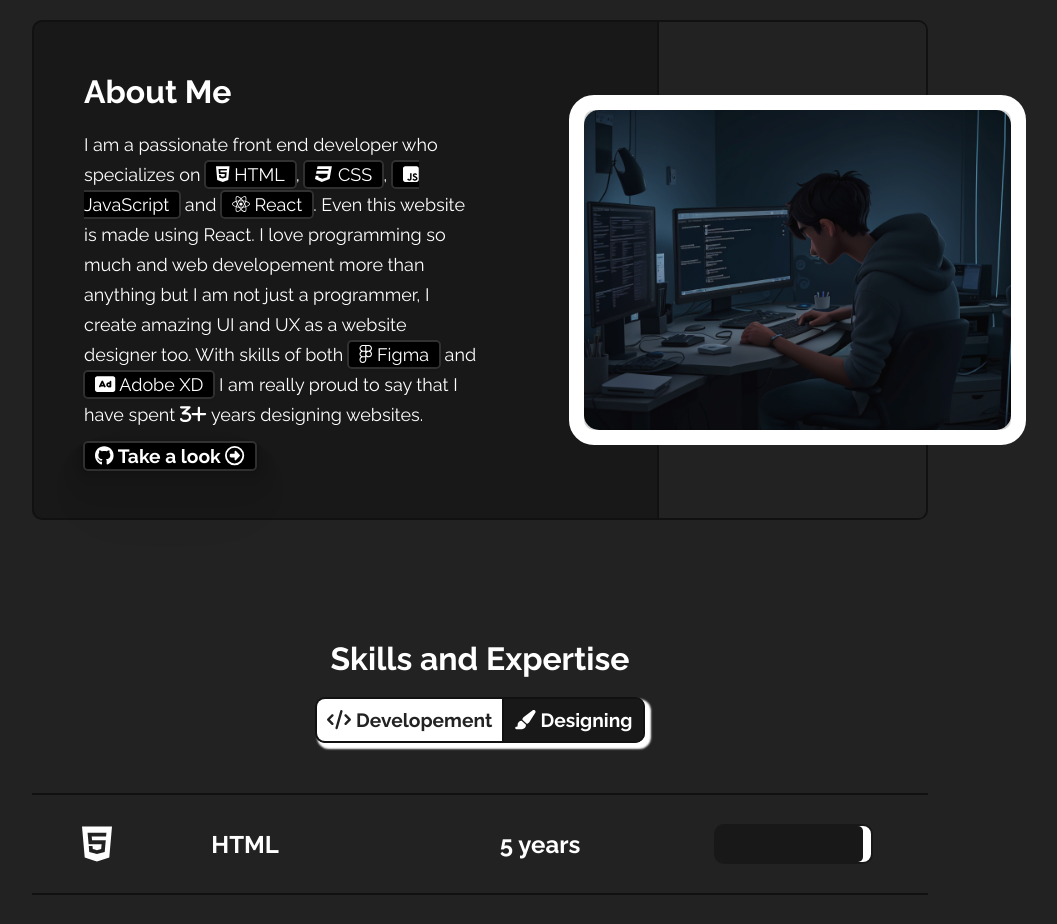
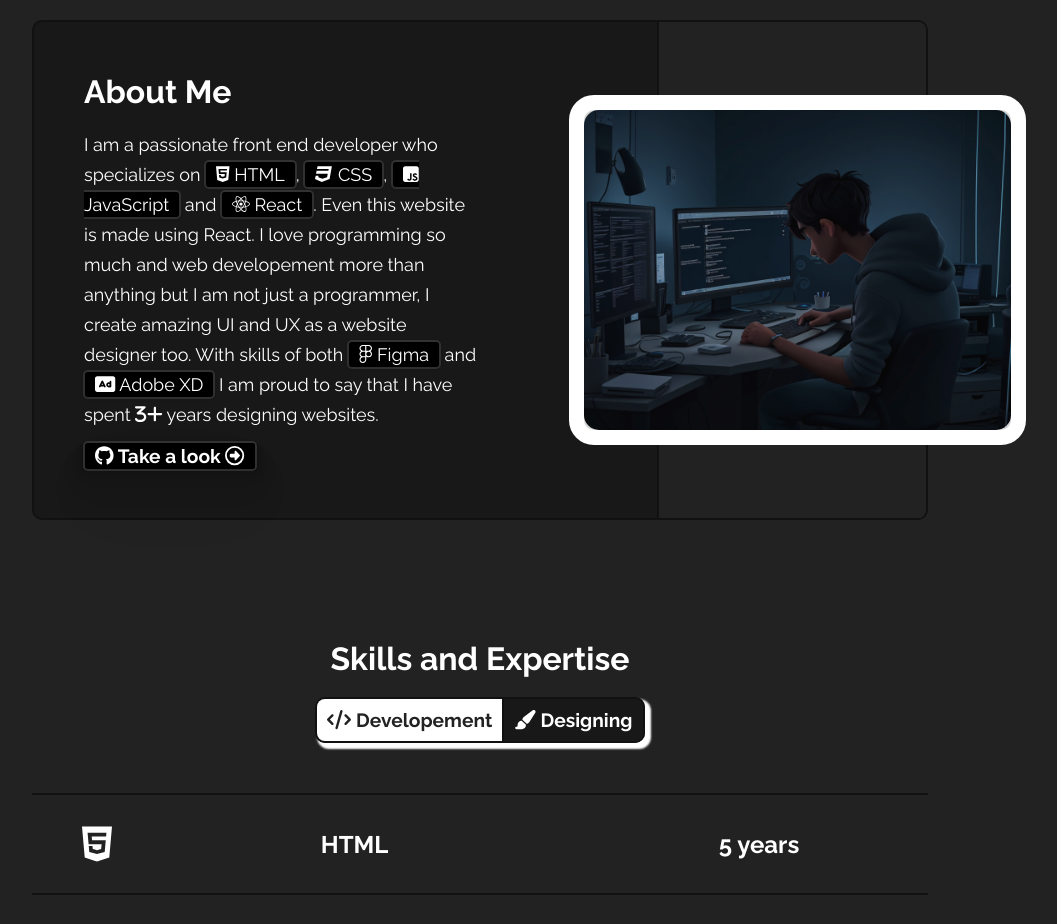
Before and after one commit to naodalemu/react-portfolio, a React (Vite) app: page / in a window 1280 px wide. Shown: the part 1020-1944 px from the top of the page, without its empty margins (160-1217 px from the left). Built offline with nearby package versions, Linux system fonts and the light colour scheme.

Commit message:
Fix on the skills section to remove the skillbar that made both the design and my skills look bad

```diff
--- a/src/components/UI/SkillSet.module.css
+++ b/src/components/UI/SkillSet.module.css
@@ -21,7 +21,7 @@
 }
 
 .expertBarContainer {
-    display: flex;
+    display: none;
     width: 20%;
     height: 40px;
     background: var(--primary-inverted);
@@ -72,7 +72,7 @@
     align-items: start;
     height: unset;
     width: unset;
-    padding: 20px 20px 60px 20px;
+    padding: 20px 20px 40px 20px;
     margin: 10px;
     position: relative;
   }
--- a/src/components/sections/About.jsx
+++ b/src/components/sections/About.jsx
@@ -31,7 +31,7 @@ function About() {
           web developement more than anything but I am not just a programmer, I
           create amazing UI and UX as a website designer too. With skills of
           both <TW fa={faFigma}> Figma</TW> and <TW fa={faAd}> Adobe XD</TW> I
-          am really proud to say that I have spent{" "}
+          am proud to say that I have spent{" "}
           <FontAwesomeIcon icon={fa3} />
           <FontAwesomeIcon icon={faPlus} /> years designing websites.
         </p>
```
